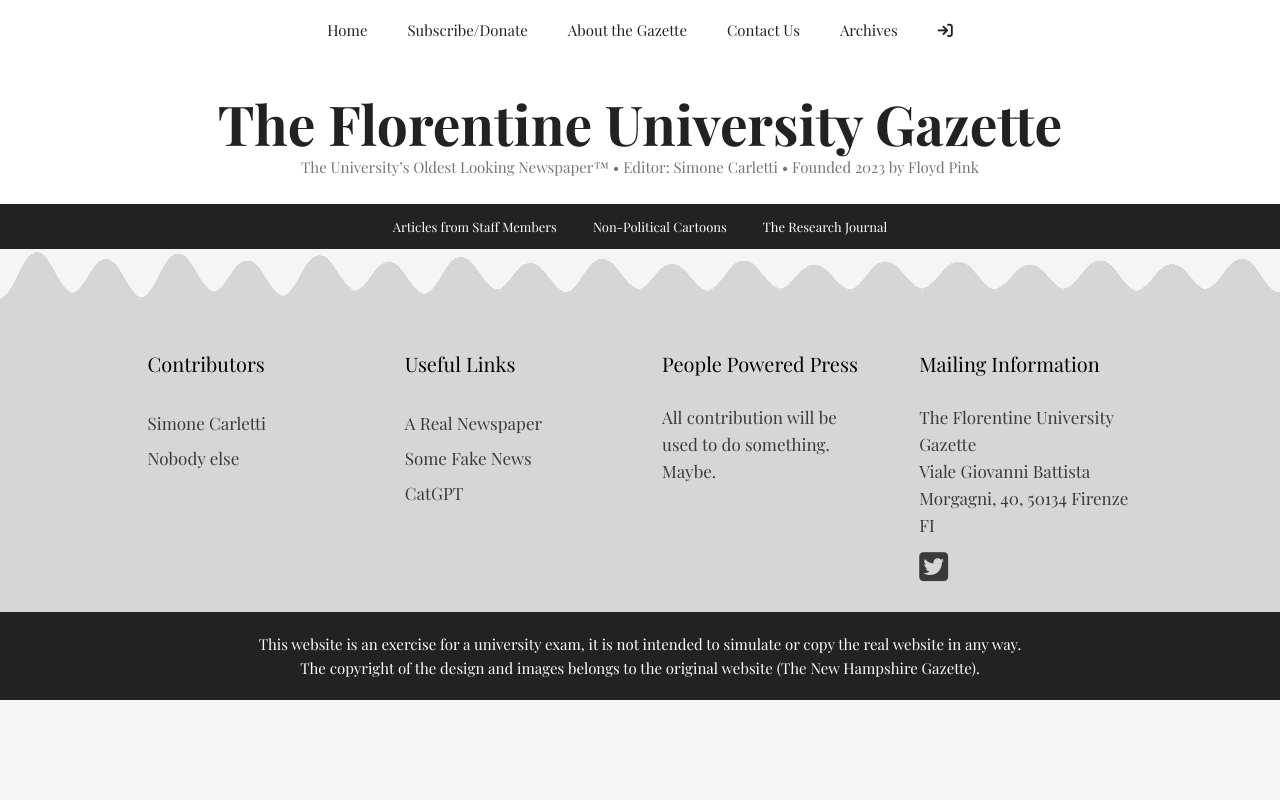
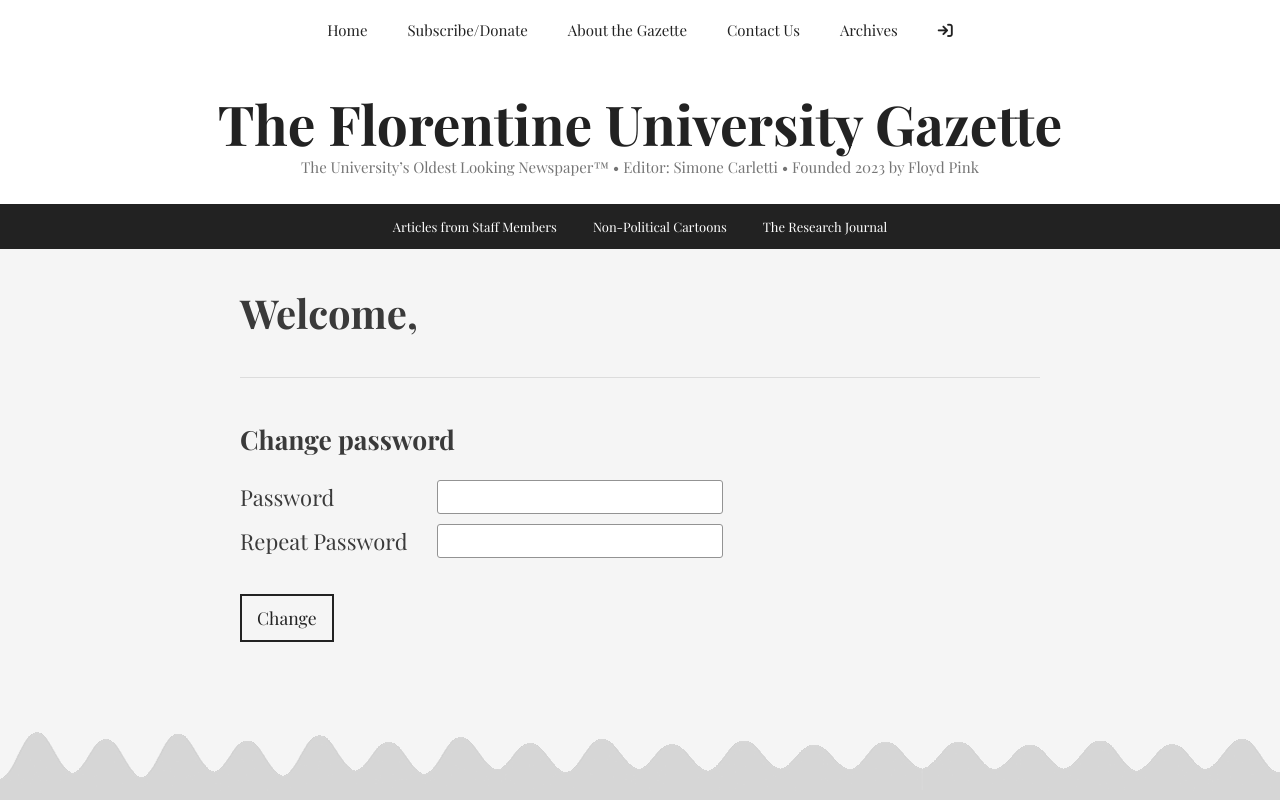
Before and after one commit to regi18/B003712-final-project, a Vue app in the folder frontend/: page /user in a window 1280 px wide. Shown: the top 800 px of the page. Built offline with nearby package versions, Linux system fonts and the light colour scheme; a web font is replaced by a local one.

Commit message:
wip: user page

```diff
--- a/frontend/src/assets/styles/global.scss
+++ b/frontend/src/assets/styles/global.scss
@@ -86,7 +86,7 @@ a:active {
     font-size: 20px;
   }
 
-  h1.align-left {
+  .align-left {
     text-align: left;
   }
 
--- a/frontend/src/router/index.ts
+++ b/frontend/src/router/index.ts
@@ -39,11 +39,11 @@ const router = createRouter({
       name: 'archives',
       component: () => import('../views/ArchivesView.vue')
     },
-    // {
-    //   path: '/user',
-    //   name: 'user',
-    //   component: () => import('../views/UserView.vue')
-    // },
+    {
+      path: '/user',
+      name: 'user',
+      component: () => import('../views/UserView.vue')
+    },
     // {
     //   path: '/the-student-gazette',
     //   name: 'the-student-gazette',
--- a/frontend/src/views/ArchivesView.vue
+++ b/frontend/src/views/ArchivesView.vue
@@ -1,5 +1,5 @@
 <template>
-  <div class="the-research-journal container">
+  <div class="container">
     <h1 class="align-left">Papers Archive</h1>
 
     <p>Here you can download all our issued papers.</p>
--- /dev/null
+++ b/frontend/src/views/UserView.vue
@@ -0,0 +1,81 @@
+<template>
+  <div class="container">
+    <h1 class="align-left">Welcome, {{ username }}</h1>
+
+    <hr />
+
+    <div class="wrapper">
+      <h2 class="align-left" style="font-size: 1.2em">Change password</h2>
+
+      <form>
+        <div class="form-group">
+          <label for="password">Password</label>
+          <input type="password" id="password" v-model="password" required />
+        </div>
+        <div class="form-group">
+          <label for="rpassword">Repeat Password</label>
+          <input type="password" id="rpassword" v-model="repeatPassword" required />
+        </div>
+      </form>
+
+      <span class="error" v-if="showError">Passwords do not match</span>
+    </div>
+
+    <a class="button" style="margin-top: 1.5em" @click="changePassword()">Change</a>
+  </div>
+</template>
+
+<script lang="ts">
+// TODO protect this component/route from unauthenticated users
+export default {
+  name: 'UserView',
+  created() {
+    // TODO fetch username
+  },
+  methods: {
+    changePassword() {
+      // TODO
+    }
+  },
+  data() {
+    return {
+      username: '',
+      showError: false,
+      password: '',
+      repeatPassword: '',
+    };
+  },
+};
+</script>
+
+<style lang="scss" scoped>
+.container {
+  min-height: 50vh;
+}
+
+form {
+  display: table;
+  padding-top: 20px;
+}
+.form-group {
+  padding: 2em 0;
+  display: table-row;
+
+  @include notMobile {
+    label,
+    input {
+      display: table-cell;
+      margin-bottom: 10px;
+    }
+
+    label {
+      padding-right: 30px;
+    }
+
+    input {
+      border: 1px solid #939393;
+      border-radius: 3px;
+    }
+  }
+}
+</style>
```
